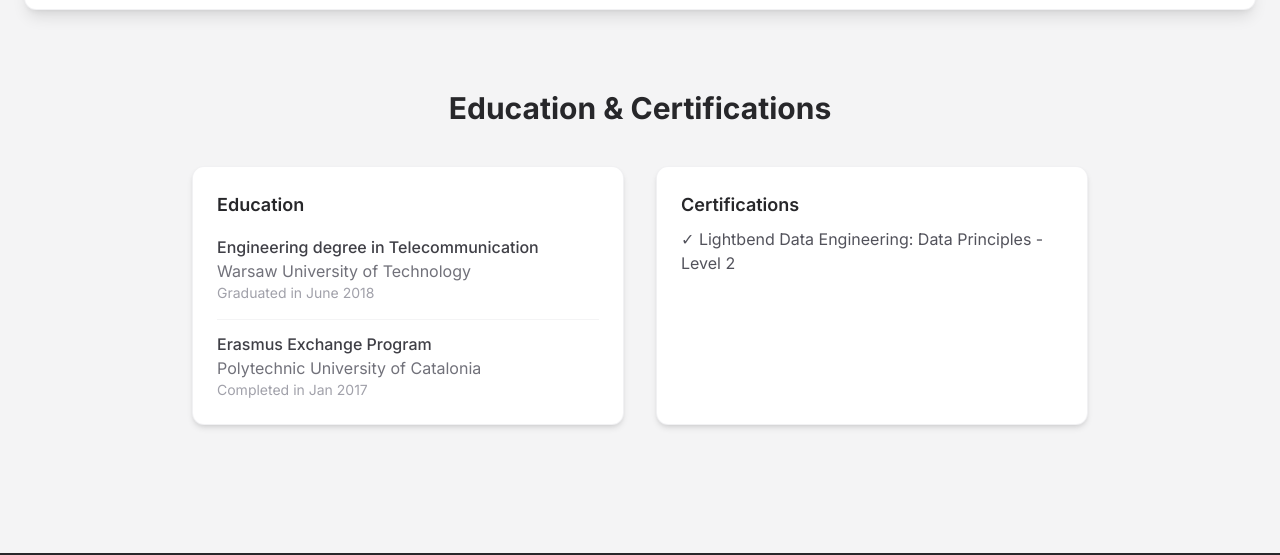
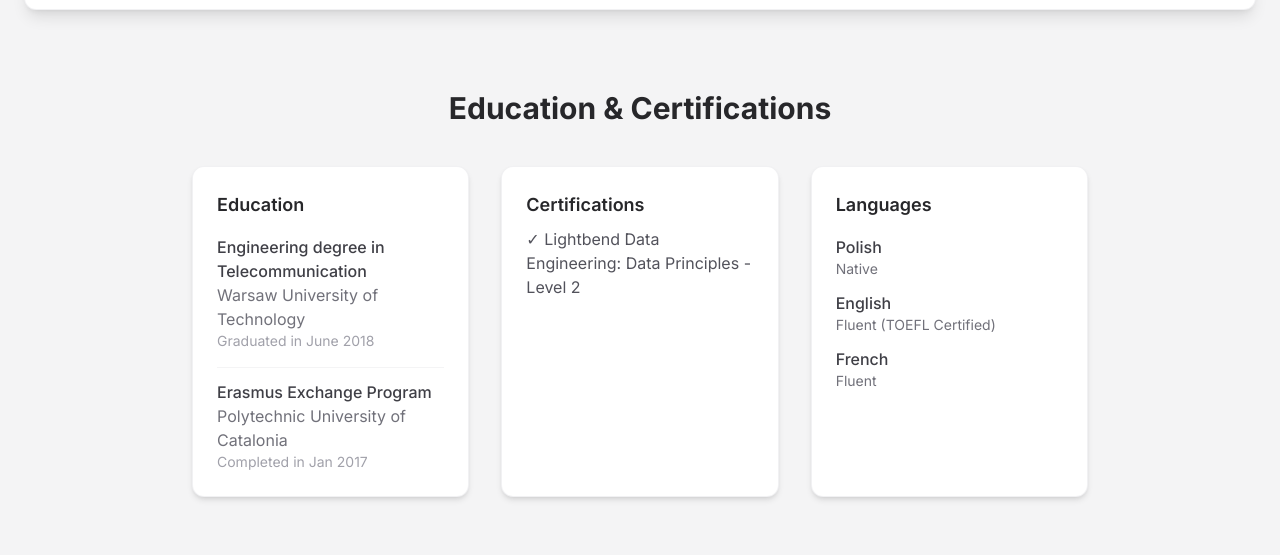
Before and after one commit to gontarzpawel/resume, a plain HTML site: page interactive_resume.html in a window 1280 px wide. Shown: the part 2631-3186 px from the top of the page. Drawn offline with nearby package versions, Linux system fonts and the light colour scheme.

Commit message:
feat: add languages info (#5)

```diff
--- a/interactive_resume.html
+++ b/interactive_resume.html
@@ -162,7 +162,7 @@
         <!-- Education & Certifications Section -->
         <section id="education" class="scroll-mt-24">
             <h2 class="text-3xl font-bold text-center text-zinc-800 mb-10">Education & Certifications</h2>
-             <div class="grid grid-cols-1 md:grid-cols-2 gap-8 max-w-4xl mx-auto">
+             <div class="grid grid-cols-1 md:grid-cols-3 gap-8 max-w-4xl mx-auto">
                 <div class="bg-white p-6 rounded-xl shadow-md border border-zinc-200/50">
                     <h3 class="font-semibold text-lg text-zinc-800 mb-4">Education</h3>
                     <div class="mb-4">
@@ -180,6 +180,23 @@
                      <h3 class="font-semibold text-lg text-zinc-800 mb-2">Certifications</h3>
                     <ul class="space-y-2">
                         <li class="text-zinc-600">✓ <a href="https://www.credly.com/badges/48dcaf54-d784-4844-9dd8-88547afb946e/linked_in_profile?trk=public_profile_see-credential" target="_blank" rel="noopener noreferrer" class="hover:text-cyan-600 transition-colors">Lightbend Data Engineering: Data Principles - Level 2</a></li>
+                    </ul>
+                </div>
+                <div class="bg-white p-6 rounded-xl shadow-md border border-zinc-200/50">
+                    <h3 class="font-semibold text-lg text-zinc-800 mb-4">Languages</h3>
+                    <ul class="space-y-3">
+                        <li>
+                            <p class="font-medium text-zinc-700">Polish</p>
+                            <p class="text-sm text-zinc-500">Native</p>
+                        </li>
+                        <li>
+                            <p class="font-medium text-zinc-700">English</p>
+                            <p class="text-sm text-zinc-500">Fluent (TOEFL Certified)</p>
+                        </li>
+                        <li>
+                            <p class="font-medium text-zinc-700">French</p>
+                            <p class="text-sm text-zinc-500">Fluent</p>
+                        </li>
                     </ul>
                 </div>
             </div>
```
